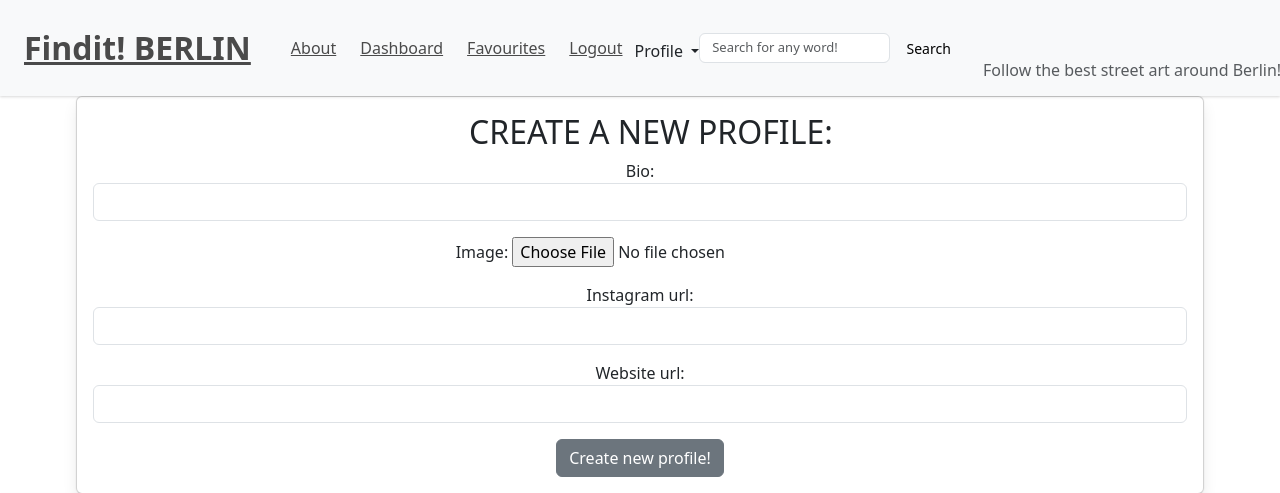
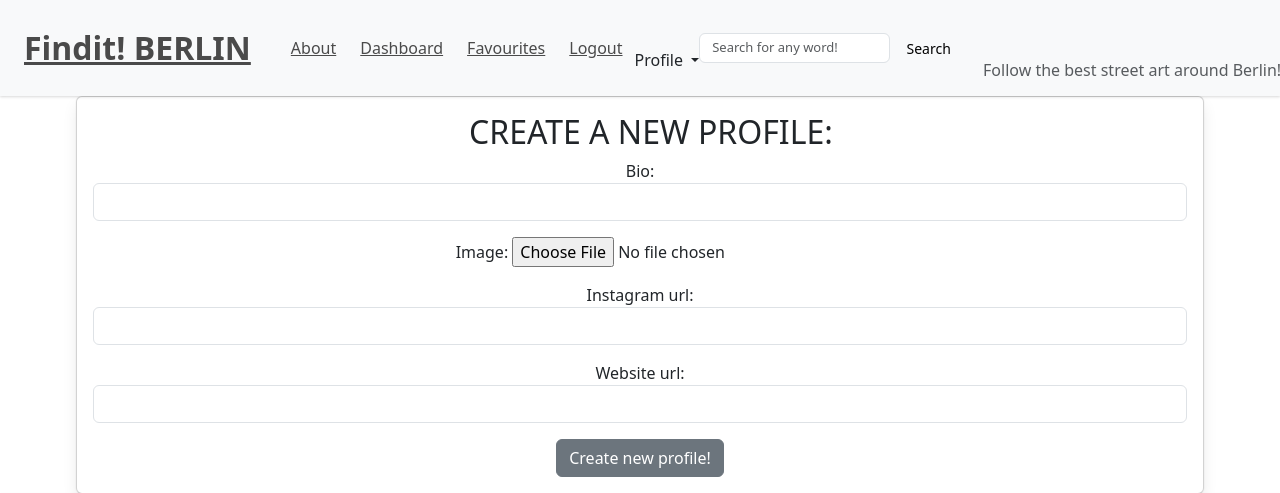
Before and after one commit to FerchaPombo/finditberlin, a Django app: page /profile_create/ in a window 1280 px wide. Shown: the top 493 px of the page. Run offline with Django 3.2, Linux system fonts and the light colour scheme; the visitor is signed in with stand-in values (Sample User, id 1); parts of the project's set-up code (start-up, migrations or seed data) failed here and were passed over; some libraries are stand-ins or nearby versions.

Commit message:
Profile button onnavbar looking baddddd

```diff
--- a/templates/base.html
+++ b/templates/base.html
@@ -75,7 +75,7 @@
                 <a href="{% url 'account_logout' %}" class="navbar-item is-size-6 has-text-weight-light">
                     Logout
                 </a>
-                <div class="nav-item dropdown is-size-6 has-text-weight-ligh" style="margin-top: 33px;">
+                <div class="nav-item dropdown is-size-6 has-text-weight-ligh" style="margin-top: 10%;">
                     <a class="nav-link dropdown-toggle" href="#" id="navbarDropdown" role="button" data-bs-toggle="dropdown" aria-haspopup="true" aria-expanded="false">
                         Profile
                     </a>
```
